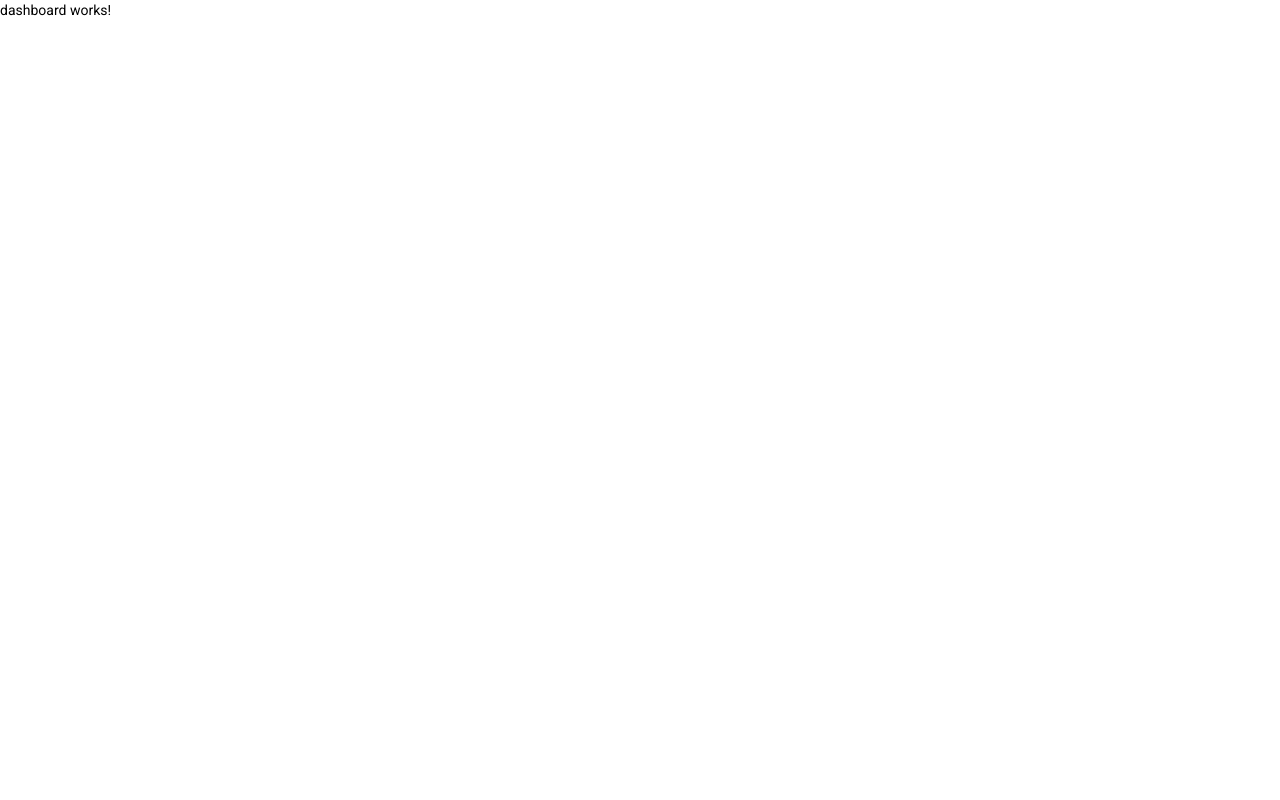
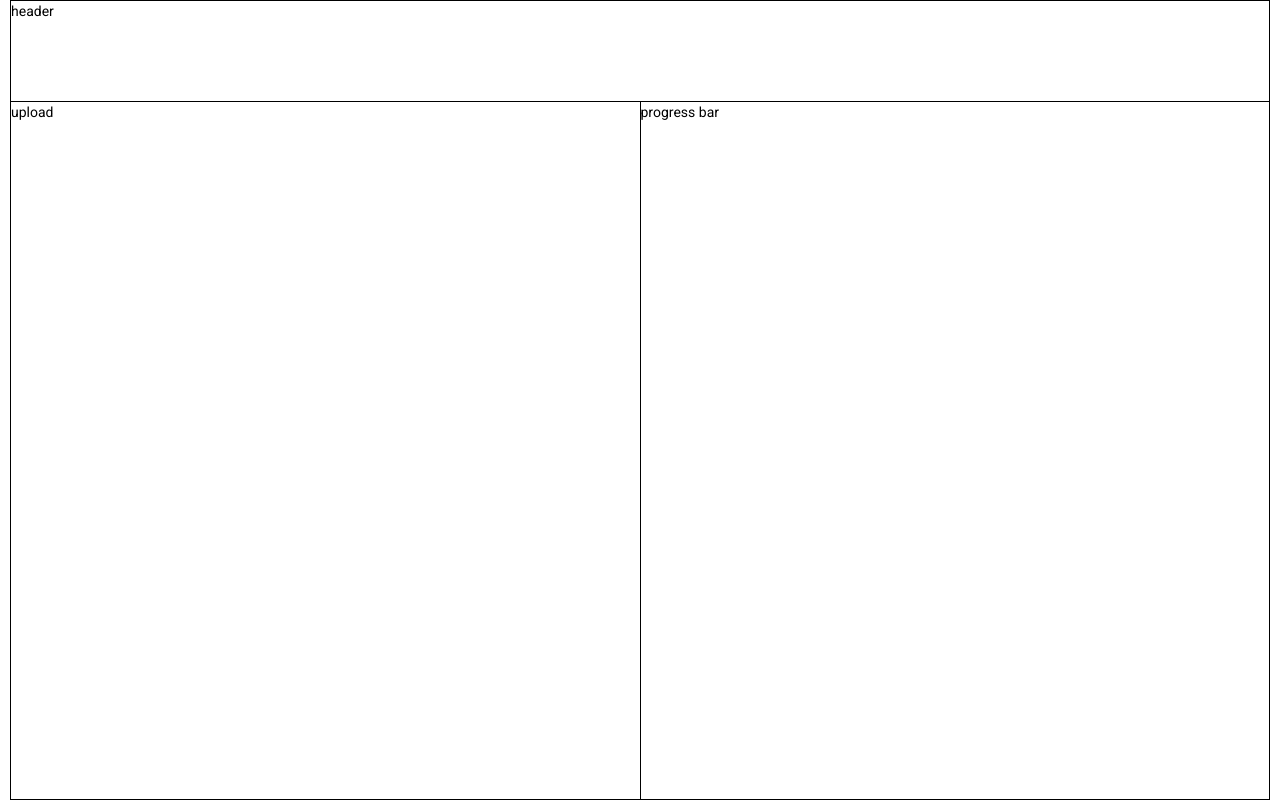
Before and after one commit to angryreid/ai-schema, an Angular app: page /dashboard in a window 1280 px wide. Built offline with nearby package versions, Linux system fonts and the light colour scheme.

Commit message:
dashboard basic layout

```diff
--- a/src/app/dashboard/dashboard.component.html
+++ b/src/app/dashboard/dashboard.component.html
@@ -1 +1,13 @@
-<p>dashboard works!</p>
+<div id="dashboard">
+    <div id="header" class="boarder-bottom">
+        header
+    </div>
+    <div id="container">
+        <div id="upload">
+            upload
+        </div>
+        <div id="progess">
+            progress bar
+        </div>
+    </div>
+</div>
--- a/src/app/dashboard/dashboard.component.scss
+++ b/src/app/dashboard/dashboard.component.scss
@@ -0,0 +1,36 @@
+#dashboard{
+    width: 1260px;
+    height: 100vh;
+    margin: 0 auto;
+    border: 1px solid black;
+    box-sizing: border-box;
+    display: flex;
+    flex-direction: column;
+
+    #header,
+    #container{
+        display: block;
+        width: 100%;
+    }
+
+    #header{
+        height: 100px;
+    }
+    #container{
+        display: flex;
+        justify-content: space-between;
+        flex-grow: 1;
+        #upload,
+        #progess{
+            width: 50%;
+            height: 100%;
+        }
+        #upload{
+            border-right: 1px solid black;
+        }
+    }
+}
+
+.boarder-bottom{
+    border-bottom: 1px solid black;
+}
```
